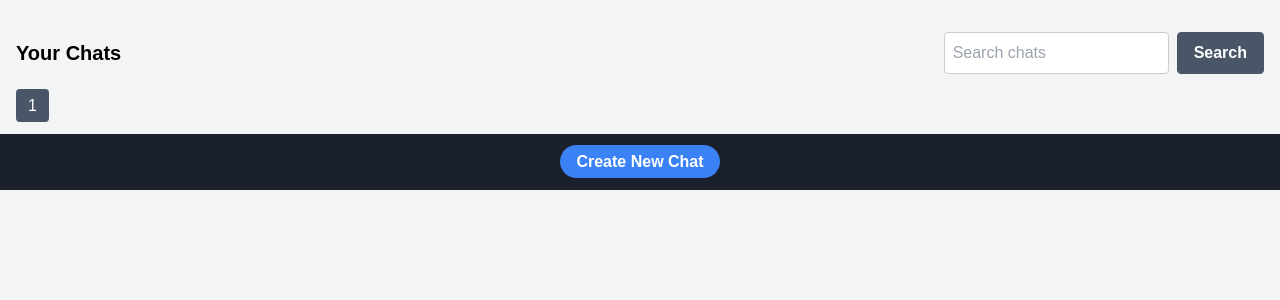
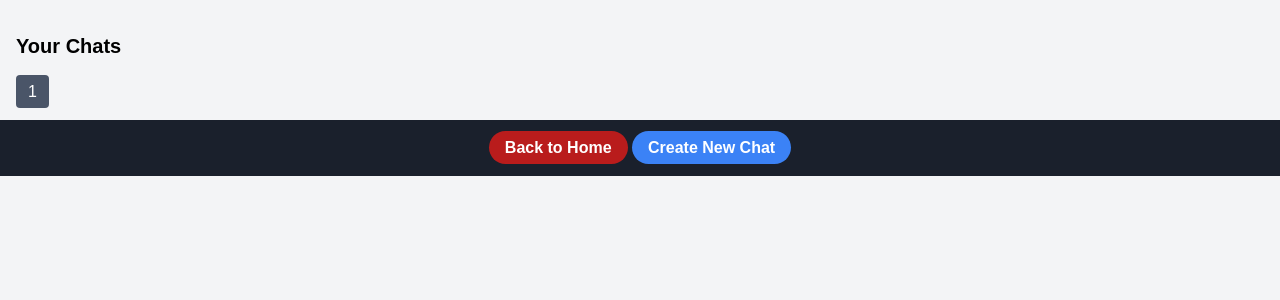
Before and after one commit to amirerfantim/ChatbotHub, a Django app: page /chat-history/ in a window 1280 px wide. Shown: the part 64-364 px from the top of the page. Run offline with Django 4.2, Linux system fonts and the light colour scheme; the visitor is signed in with stand-in values (Sample User, id 1); data that the repository does not hold is empty.

Commit message:
Update chat-list.html
add some css to it

```diff
--- a/torob_chatbot/templates/chatbot/chat-list.html
+++ b/torob_chatbot/templates/chatbot/chat-list.html
@@ -20,27 +20,6 @@
             color: #ffffff;
         }
 
-        .search-box {
-            display: flex;
-            align-items: center;
-        }
-
-        .search-box input {
-            padding: 8px;
-            border: 1px solid #ccc;
-            border-radius: 4px;
-            margin-right: 8px;
-            outline: none;
-        }
-
-        .search-box button {
-            background-color: #4a5568;
-            color: #ffffff;
-            border: 1px solid #4a5568;
-            border-radius: 4px;
-            cursor: pointer;
-            outline: none;
-        }
 
         .search-box button:hover {
             background-color: #2d3748;
@@ -146,6 +125,7 @@
         footer a:hover {
             background-color: #2d3748;
         }
+
     </style>
 <body class="bg-gray-100">
     <header class="bg-gray-800 text-white p-4">
@@ -156,10 +136,6 @@
     <div class="container mx-auto p-4 mt-4">
         <div class="flex justify-between items-center mb-4">
             <h2 class="text-xl font-semibold">Your Chats</h2>
-            <div class="search-box">
-                <input type="text" placeholder="Search chats" class="p-2 border rounded">
-                <button class="bg-blue-500 hover:bg-blue-700 text-white font-bold py-2 px-4 border border-blue-700 rounded">Search</button>
-            </div>
         </div>
         <ul class="chat-list">
             {% for conversation in conversations %}
@@ -190,6 +166,7 @@
     </div>
     <footer>
         <div class="container mx-auto">
+                <a href="{% url 'home' %}" class="bg-red-700 hover:bg-red-900 text-white font-bold py-2 px-4 rounded-full">Back to Home</a>
             <a href="{% url 'start_conversation' %}" class="bg-blue-500 hover:bg-blue-700 text-white font-bold py-2 px-4 rounded-full">Create New Chat</a>
         </div>
     </footer>
```
